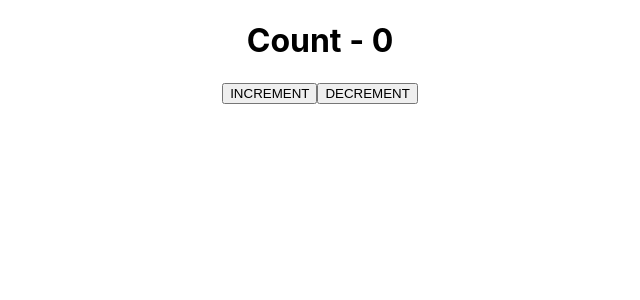
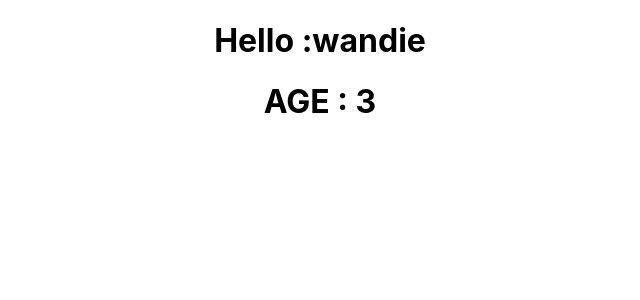
Before and after one commit to wandieinnocents/reactjs-concepts, a React (Create React App) app: page / in a window 1280 px wide. Shown: the top 300 px of the page, without its empty margins (320-960 px from the left). Built offline with nearby package versions, Linux system fonts and the light colour scheme.

Commit message:
Refactor code

```diff
--- a/src/App.js
+++ b/src/App.js
@@ -13,7 +13,7 @@ class App extends Component  {
   render(){
     return (
       <div className="App">
-        <Counter />
+        <Greet name="wandie" age="3"/>
       </div>
     );
   }
--- a/src/components/Greet.js
+++ b/src/components/Greet.js
@@ -6,13 +6,14 @@ import React from 'react'
 // }
 
  const Greet = (props) => {
-     console.log(props)
+     const {name,age} = props
+    //  console.log(props)
      return(
         <div>
 
-    <h1>Hello {props.name}</h1>
-    <h1>AGE {props.age}</h1>
-    {props.children}
+    <h1>Hello :{name}</h1>
+    <h1>AGE : {age}</h1>
+    {/* {props.children} */}
 
         </div>
      )
```
